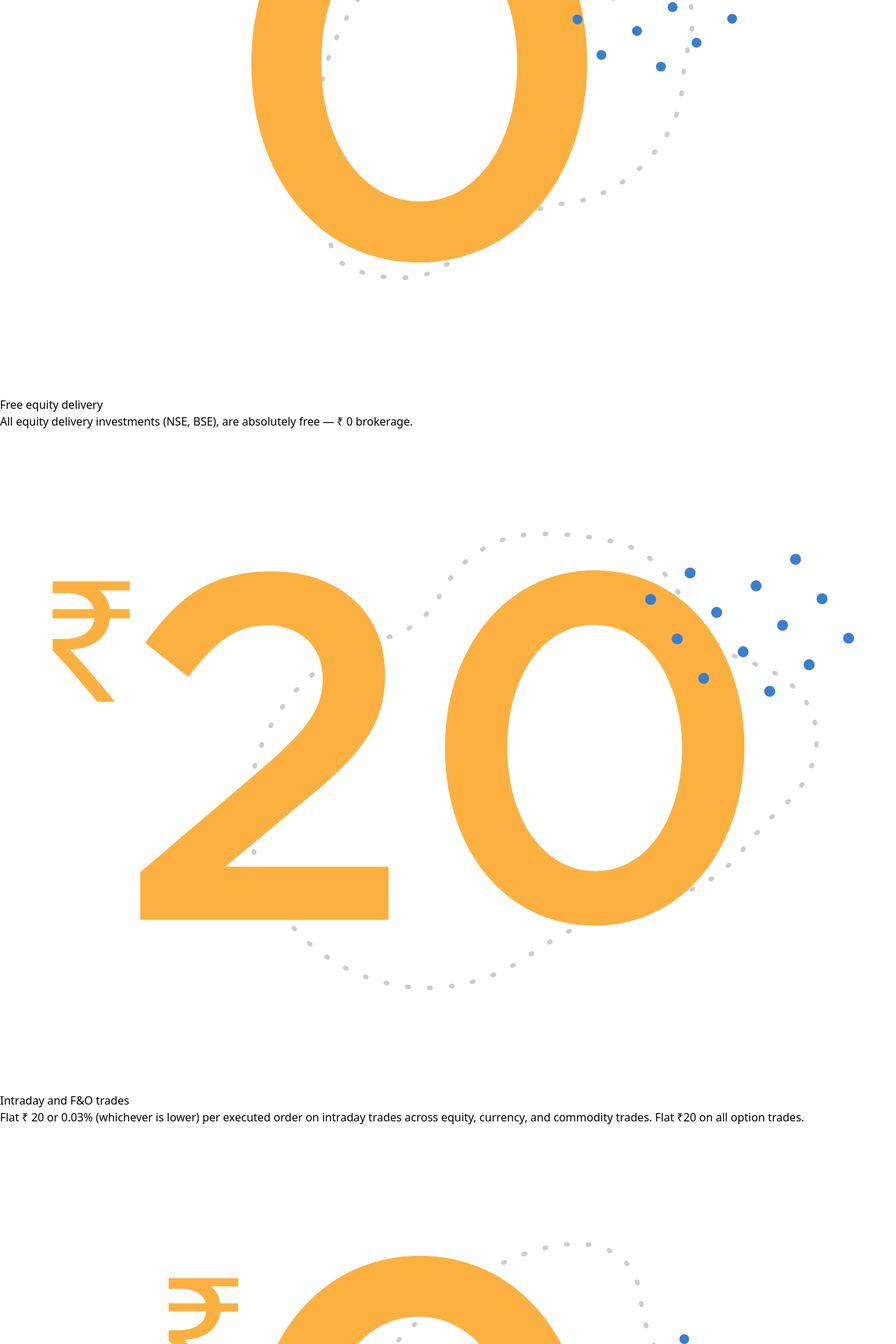
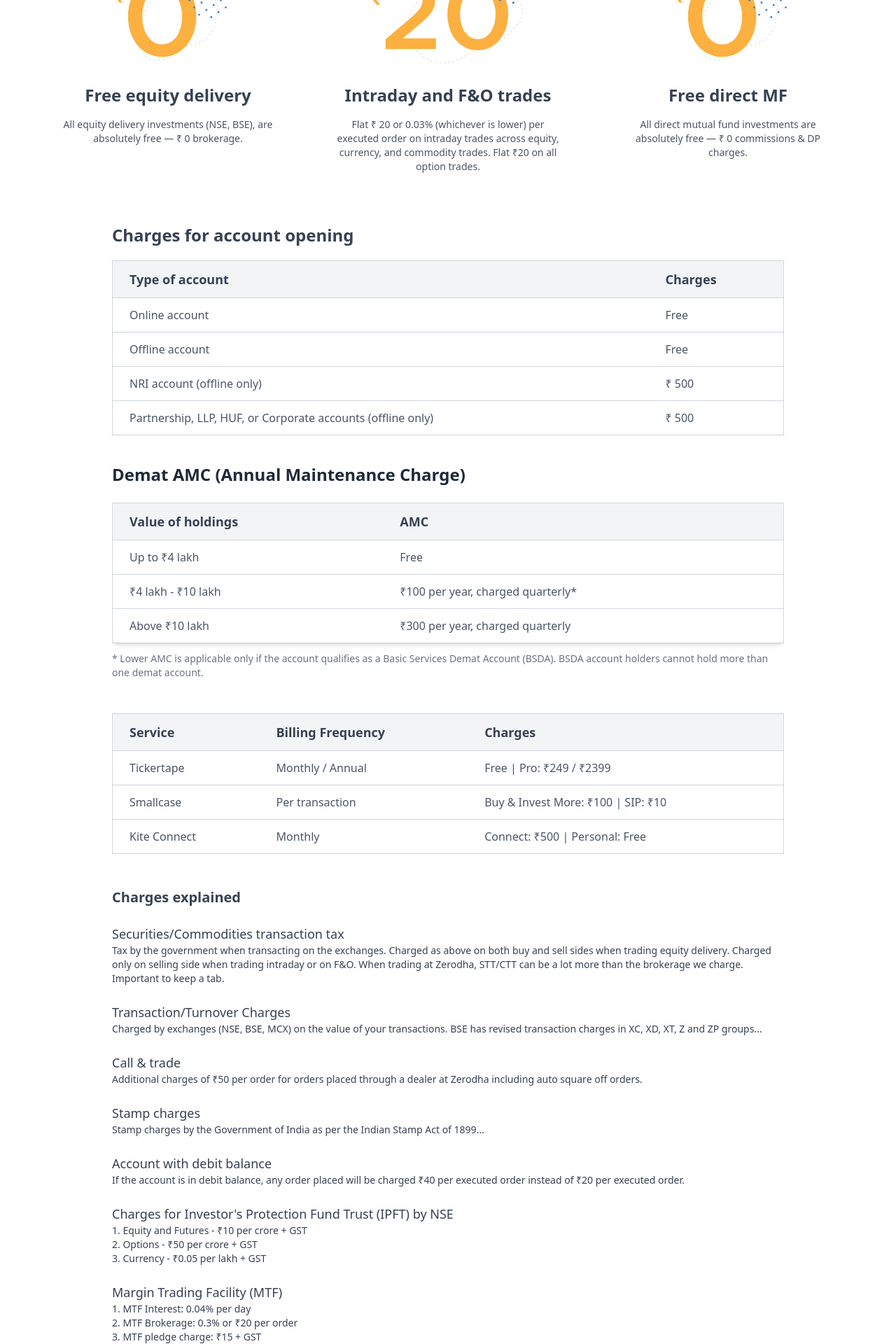
Before and after one commit to Alisayyed04/ZerodhaClone, a React (Vite) app in the folder Frontend/: page /pricing in a window 1280 px wide. Shown: the part 500-2420 px from the top of the page at 70% size. Built offline with nearby package versions, Linux system fonts and the light colour scheme.

Commit message:
completed the pricing page and the about page , just the support page remaining

```diff
--- a/Frontend/src/App.jsx
+++ b/Frontend/src/App.jsx
@@ -1,14 +1,16 @@
-import { Routes, Route } from "react-router-dom";
+
 import Landing from "./pages/Landing"
 import Signup from "./pages/Signup"
 import About from "./pages/About"
 import Products from "./pages/Products"
 import Pricing from "./pages/Pricing"
 import Support from "./pages/Support"
-
+import { BrowserRouter as Router, Routes, Route } from "react-router-dom";
 function App() {
   return (
     <>
+
+
       <Routes>
         <Route path="/" element={<Landing />} />
         <Route path="/signup" element={<Signup />} />
--- /dev/null
+++ b/Frontend/src/components/ScrollToTop.jsx
@@ -0,0 +1,13 @@
+// src/components/ScrollToTop.jsx
+import { useEffect } from "react";
+import { useLocation } from "react-router-dom";
+
+export default function ScrollToTop() {
+    const { pathname } = useLocation();
+
+    useEffect(() => {
+        window.scrollTo(0, 0); // always scroll to top
+    }, [pathname]);
+
+    return null;
+}
--- a/Frontend/src/pages/Pricing.jsx
+++ b/Frontend/src/pages/Pricing.jsx
@@ -5,185 +5,225 @@ import bigzero from "../assets/pricing-eq.svg";
 function Pricing() {
     return <>
         <Navbar />
-        <div>
-            <h1>Charges</h1>
-            <h2>List of all charges and taxes</h2>
+        <div className="mt-20 mb-50 flex justify-center items-center flex-col">
+            <h1 className="header text-3xl font-bold mb-3">Charges</h1>
+            <h2 className="text-gray-400 text-xl ">List of all charges and taxes</h2>
         </div>
 
-        <div>
-            <div><img src={bigzero} alt="zero" /></div>
-            <div>
-                <h1> Free equity delivery</h1>
-                <p>All equity delivery investments (NSE, BSE),
+        <div className="flex justify-center items-start gap-x-20 mb-18">
+            <div className="justify-center items-center flex flex-col text-center ">
+                <img className="h-48" src={bigzero} alt="zero" />
+                <h1 className="header text-2xl font-bold mb-4"> Free equity delivery</h1>
+                <p className="para text-sm font-medium max-w-xs">All equity delivery investments (NSE, BSE),
                     are absolutely free — ₹ 0 brokerage.</p>
             </div>
 
-            <div><img src={bigtwenty} alt="zero" /></div>
-            <div>
-                <h1>Intraday and F&O trades</h1>
-                <p>Flat ₹ 20 or 0.03% (whichever is lower) per executed order on intraday trades across equity, currency, and commodity trades. Flat ₹20 on all option trades.</p>
+            <div className="justify-center items-center flex flex-col text-center ">
+                <img className="h-48" src={bigtwenty} alt="zero" />
+                <h1 className="header text-2xl font-bold mb-4">Intraday and F&O trades</h1>
+                <p className="para text-sm font-medium max-w-xs">Flat ₹ 20 or 0.03% (whichever is lower) per executed order on intraday trades across equity, currency, and commodity trades. Flat ₹20 on all option trades.</p>
             </div>
 
-            <div><img src={bigzero} alt="zero" /></div>
-            <div>
-                <h1> Free direct MF</h1>
-                <p>All direct mutual fund investments are absolutely free — ₹ 0 commissions & DP charges.</p>
+            <div className="justify-center items-center flex flex-col text-center ">
+                <img className="h-48" src={bigzero} alt="zero" />
+                <h1 className="header text-2xl font-bold mb-4"> Free direct MF</h1>
+                <p className="para text-sm font-medium max-w-xs">All direct mutual fund investments are absolutely free — ₹ 0 commissions & DP charges.</p>
             </div>
-        </div>
+
+        </div >
 
         <div>
             {/*need to add a div which works on state*/}
         </div>
 
-        <div>
-            <h2>Charges for account opening</h2>
-            <table border="1" cellpadding="8" cellspacing="0">
-                <thead>
+        <h2 className="header text-2xl font-semibold  mx-40">Charges for account opening</h2>
+
+        <div className="flex mt-5 mb-10 mx-40">
+            <div className="overflow-x-auto w-full">
+                <table className="w-full table-auto border border-gray-300 rounded-lg shadow-md">
+                    {/* Table Head */}
+                    <thead className="bg-gray-100 text-gray-700">
                         <tr>
-                        <th>Type of account</th>
-                        <th>Charges</th>
+                            <th className="px-6 py-3 text-left text-lg font-semibold border-b border-gray-300">
+                                Type of account
+                            </th>
+                            <th className="px-6 py-3 text-left text-lg font-semibold border-b border-gray-300">
+                                Charges
+                            </th>
                         </tr>
                     </thead>
-                <tbody>
-                    <tr>
-                        <td>Online account</td>
-                        <td>Free</td>
+
+                    {/* Table Body */}
+                    <tbody className="text-gray-600">
+                        <tr className="hover:bg-gray-50">
+                            <td className="px-6 py-3 border-b border-gray-300">Online account</td>
+                            <td className="px-6 py-3 border-b border-gray-300">Free</td>
                         </tr>
-                    <tr>
-                        <td>Offline account</td>
-                        <td>Free</td>
+                        <tr className="hover:bg-gray-50">
+                            <td className="px-6 py-3 border-b border-gray-300">Offline account</td>
+                            <td className="px-6 py-3 border-b border-gray-300">Free</td>
                         </tr>
-                    <tr>
-                        <td>NRI account (offline only)</td>
-                        <td>₹ 500</td>
+                        <tr className="hover:bg-gray-50">
+                            <td className="px-6 py-3 border-b border-gray-300">
+                                NRI account (offline only)
+                            </td>
+                            <td className="px-6 py-3 border-b border-gray-300">₹ 500</td>
                         </tr>
-                    <tr>
-                        <td>Partnership, LLP, HUF, or Corporate accounts (offline only)</td>
-                        <td>₹ 500</td>
-                    </tr>
-                </tbody>
-            </table>
-
-        </div>
-
-        <div>
-            <h2>Demat AMC(Annual Maintenance Charge)</h2>
-            <table border="1" cellpadding="8" cellspacing="0">
-                <thead>
-                    <tr>
-                        <th>Value of holidays</th>
-                        <th>AMC</th>
-                    </tr>
-                </thead>
-                <tbody>
-                    <tr>
-                        <td>Up to &#8377;4 lakh</td>
-                        <td>Free</td>
-                    </tr>
-                    <tr>
-                        <td>&#8377;4 lakh - &#8377;10 lakh</td>
-                        <td>&#8377; 100 per year, charged quarterly*</td>
-                    </tr>
-                    <tr>
-                        <td>Above &#8377;10 lakh</td>
-                        <td>&#8377; 300 per year, charged quaterly</td>
-                    </tr>
-                </tbody>
-            </table>
-            <p>* Lower AMC is applicable only if the account qualifies as a Basic Services Demat Account (BSDA). BSDA account holders cannot hold more than one demat account. To learn more about BSDA, click here.</p>
-        </div>
-
-        <div>
-            <table border="1" cellpadding="18" cellspacing="0">
-                <thead>
-                    <tr>
-                        <th>Service</th>
-                        <th>Billing Frequency</th>
-                        <th>Charges</th>
-                    </tr>
-                </thead>
-                <tbody>
-                    <tr>
-                        <td>Tickertape</td>
-                        <td>Montly / Annual</td>
-                        <td>Free: 0 | Pro:249/2399</td>
-
-                    </tr>
-                    <tr>
-                        <td>Smallcase</td>
-                        <td>Per transaction</td>
-                        <td>Buy & Invest More:100 | Sip:10</td>
-
-                    </tr>
-                    <tr>
-                        <td>Kite Connect</td>
-                        <td>Monthly</td>
-                        <td>Connect:500| Personal:Free</td>
+                        <tr className="hover:bg-gray-50">
+                            <td className="px-6 py-3 border-b border-gray-300">
+                                Partnership, LLP, HUF, or Corporate accounts (offline only)
+                            </td>
+                            <td className="px-6 py-3 border-b border-gray-300">₹ 500</td>
                         </tr>
                     </tbody>
                 </table>
             </div>
+        </div>
 
-        <div>
-            <h1>Charges explained</h1>
-            <div>
-                <h3> Securities/Commodities transaction tax</h3>
-                <p>Tax by the government when transacting on the exchanges. Charged as above on both buy and sell sides when trading equity delivery. Charged only on selling side when trading intraday or on F&O.
+        <h2 className="text-2xl font-semibold mx-40 mt-10 mb-6 text-gray-800">
+            Demat AMC (Annual Maintenance Charge)
+        </h2>
 
-                    When trading at Zerodha, STT/CTT can be a lot more than the brokerage we charge. Important to keep a tab.</p>
-                <h3>Transaction/Turnover Charges</h3>
-                <p>
-                    Charged by exchanges (NSE, BSE, MCX) on the value of your transactions.
+        <div className="flex flex-col mb-12 mx-40">
+            <div className="w-full overflow-x-auto">
+                <table className="w-full table-auto border border-gray-300 rounded-lg shadow-md">
+                    <thead className="bg-gray-100 text-gray-700">
+                        <tr>
+                            <th className="px-6 py-3 text-left text-lg font-semibold border-b border-gray-300">
+                                Value of holdings
+                            </th>
+                            <th className="px-6 py-3 text-left text-lg font-semibold border-b border-gray-300">
+                                AMC
+                            </th>
+                        </tr>
+                    </thead>
+                    <tbody className="text-gray-600">
+                        <tr className="hover:bg-gray-50">
+                            <td className="px-6 py-3 border-b border-gray-300">Up to ₹4 lakh</td>
+                            <td className="px-6 py-3 border-b border-gray-300">Free</td>
+                        </tr>
+                        <tr className="hover:bg-gray-50">
+                            <td className="px-6 py-3 border-b border-gray-300">₹4 lakh - ₹10 lakh</td>
+                            <td className="px-6 py-3 border-b border-gray-300">
+                                ₹100 per year, charged quarterly*
+                            </td>
+                        </tr>
+                        <tr className="hover:bg-gray-50">
+                            <td className="px-6 py-3 border-b border-gray-300">Above ₹10 lakh</td>
+                            <td className="px-6 py-3 border-b border-gray-300">
+                                ₹300 per year, charged quarterly
+                            </td>
+                        </tr>
+                    </tbody>
+                </table>
+                <p className="mt-3 text-sm text-gray-500">
+                    * Lower AMC is applicable only if the account qualifies as a Basic Services
+                    Demat Account (BSDA). BSDA account holders cannot hold more than one demat
+                    account.
+                </p>
+            </div>
+        </div>
 
-                    BSE has revised transaction charges in XC, XD, XT, Z and ZP groups to ₹10,000 per crore w.e.f 01.01.2016. (XC and XD groups have been merged into a new group X w.e.f 01.12.2017)
+        {/* Second Table */}
+        <div className="mx-40 mb-12">
+            <div className="overflow-x-auto w-full">
+                <table className="w-full table-auto border border-gray-300 rounded-lg shadow-md">
+                    <thead className="bg-gray-100 text-gray-700">
+                        <tr>
+                            <th className="px-6 py-3 text-left text-lg font-semibold border-b border-gray-300">
+                                Service
+                            </th>
+                            <th className="px-6 py-3 text-left text-lg font-semibold border-b border-gray-300">
+                                Billing Frequency
+                            </th>
+                            <th className="px-6 py-3 text-left text-lg font-semibold border-b border-gray-300">
+                                Charges
+                            </th>
+                        </tr>
+                    </thead>
+                    <tbody className="text-gray-600">
+                        <tr className="hover:bg-gray-50">
+                            <td className="px-6 py-3 border-b border-gray-300">Tickertape</td>
+                            <td className="px-6 py-3 border-b border-gray-300">Monthly / Annual</td>
+                            <td className="px-6 py-3 border-b border-gray-300">Free | Pro: ₹249 / ₹2399</td>
+                        </tr>
+                        <tr className="hover:bg-gray-50">
+                            <td className="px-6 py-3 border-b border-gray-300">Smallcase</td>
+                            <td className="px-6 py-3 border-b border-gray-300">Per transaction</td>
+                            <td className="px-6 py-3 border-b border-gray-300">
+                                Buy & Invest More: ₹100 | SIP: ₹10
+                            </td>
+                        </tr>
+                        <tr className="hover:bg-gray-50">
+                            <td className="px-6 py-3 border-b border-gray-300">Kite Connect</td>
+                            <td className="px-6 py-3 border-b border-gray-300">Monthly</td>
+                            <td className="px-6 py-3 border-b border-gray-300">
+                                Connect: ₹500 | Personal: Free
+                            </td>
+                        </tr>
+                    </tbody>
+                </table>
+            </div>
+        </div>
 
-                    BSE has revised transaction charges in SS and ST groups to ₹1,00,000 per crore of gross turnover.
+        {/* Charges Explained */}
+        <div className="mx-40 mb-12 text-gray-700 leading-relaxed">
+            <h1 className="text-xl font-semibold mb-4">Charges explained</h1>
 
-                    BSE has revised transaction charges for group A, B and other non exclusive scrips (non-exclusive scrips from group E, F, FC, G, GC, W, T) at ₹375 per crore of turnover on flat rate basis w.e.f. December 1, 2022.
-
-                    BSE has revised transaction charges in M, MT, TS and MS groups to ₹275 per crore of gross turnover.
+            <h3 className="text-lg font-medium mt-6">Securities/Commodities transaction tax</h3>
+            <p className="text-sm">
+                Tax by the government when transacting on the exchanges. Charged as above on both
+                buy and sell sides when trading equity delivery. Charged only on selling side when
+                trading intraday or on F&O. When trading at Zerodha, STT/CTT can be a lot more than
+                the brokerage we charge. Important to keep a tab.
             </p>
 
-                <h3>Call & trade</h3>
-                <p>
-                    Additional charges of ₹50 per order for orders placed through a dealer at Zerodha including auto square off orders.
+            <h3 className="text-lg font-medium mt-6">Transaction/Turnover Charges</h3>
+            <p className="text-sm">
+                Charged by exchanges (NSE, BSE, MCX) on the value of your transactions. BSE has
+                revised transaction charges in XC, XD, XT, Z and ZP groups...
             </p>
 
-                <h3>Stamp charges</h3>
-                <p>
-                    Stamp charges by the Government of India as per the Indian Stamp Act of 1899 for transacting in instruments on the stock exchanges and depositories.
+            <h3 className="text-lg font-medium mt-6">Call & trade</h3>
+            <p className="text-sm">
+                Additional charges of ₹50 per order for orders placed through a dealer at Zerodha
+                including auto square off orders.
             </p>
 
-                <h3>Account with debit balance</h3>
-                <p>
-                    If the account is in debit balance, any order placed will be charged ₹40 per executed order instead of ₹20 per executed order.
+            <h3 className="text-lg font-medium mt-6">Stamp charges</h3>
+            <p className="text-sm">
+                Stamp charges by the Government of India as per the Indian Stamp Act of 1899...
             </p>
 
-                <h3>Charges for Investor's Protection Fund Trust (IPFT) by NSE</h3>
-                <ol>
-                    <li>
-                        Equity and Futures - ₹10 per crore + GST of the traded value.
-                    </li>
-                    <li>
-                        Options - ₹50 per crore + GST traded value (premium value).
-                    </li>
-                    <li>
-                        Currency - ₹0.05 per lakh + GST of turnover for Futures and ₹2 per lakh + GST of premium for Options.
-                    </li>
+            <h3 className="text-lg font-medium mt-6">Account with debit balance</h3>
+            <p className="text-sm">
+                If the account is in debit balance, any order placed will be charged ₹40 per executed
+                order instead of ₹20 per executed order.
+            </p>
+
+            <h3 className="text-lg font-medium mt-6">
+                Charges for Investor's Protection Fund Trust (IPFT) by NSE
+            </h3>
+            <ol className="list-decimal list-inside text-sm">
+                <li>Equity and Futures - ₹10 per crore + GST</li>
+                <li>Options - ₹50 per crore + GST</li>
+                <li>Currency - ₹0.05 per lakh + GST</li>
             </ol>
 
-                <h3>Margin Trading Facility (MTF)</h3>
-                <ol>
-                    <li>MTF Interest: 0.04% per day (₹40 per lakh) on the funded amount. The interest is applied from T+1 day until the day MTF stocks are sold.</li>
-                    <li>MTF Brokerage: 0.3% or Rs. 20/executed order, whichever is lower.</li>
-                    <li>MTF pledge charge: ₹15 + GST per pledge and unpledge request per ISIN</li>
+            <h3 className="text-lg font-medium mt-6">Margin Trading Facility (MTF)</h3>
+            <ol className="list-decimal list-inside text-sm">
+                <li>MTF Interest: 0.04% per day</li>
+                <li>MTF Brokerage: 0.3% or ₹20 per order</li>
+                <li>MTF pledge charge: ₹15 + GST</li>
+            </ol>
 
-                </ol>
+            <h3 className="text-lg font-medium mt-6">Disclaimer</h3>
+            <p className="text-sm">
+                For Delivery based trades, a minimum of ₹0.01 will be charged per contract note...
+                Brokerage is also charged on expired, exercised, and assigned options contracts...
+            </p>
         </div>
 
-            <h3>Disclaimer</h3>
-            <p>For Delivery based trades, a minimum of ₹0.01 will be charged per contract note. Clients who opt to receive physical contract notes will be charged ₹20 per contract note plus courier charges. Brokerage will not exceed the rates specified by SEBI and the exchanges. All statutory and regulatory charges will be levied at actuals. Brokerage is also charged on expired, exercised, and assigned options contracts. Free investments are available only for our retail individual clients. Companies, Partnerships, Trusts, and HUFs need to pay 0.1% or ₹20 (whichever is less) as delivery brokerage. A brokerage of 0.25% of the contract value will be charged for contracts where physical delivery happens. For netted off positions in physically settled contracts, a brokerage of 0.1% will be charged.</p>
-        </div>
         <Footer />
     </>
 }
--- a/Frontend/src/pages/Products.jsx
+++ b/Frontend/src/pages/Products.jsx
@@ -18,7 +18,7 @@ function Products() {
     return <>
         <Navbar />
 
-        <div className="flex justify-center items-center flex-col py-26 border-[1px] border-gray-300 bg-gray-50">
+        <div className="flex justify-center items-center flex-col py-26 border-[1px] border-gray-100 ">
             <h1 className="header text-3xl font-bold ">Zerodha Products</h1>
             <h3 className="para font-medium text-xl mt-4">Sleek, Modern, and Intuitive trading platforms</h3>
             <p className="para text-lg mt-5">Check out our <Link className="link" to="#"> investment offerings &#8594;</Link></p>
```
Also changed, not shown: Frontend/src/pages/About.jsx (+32 -31 lines), Frontend/src/assets/founder.jpg (added). Lines whose indentation alone changed are shown as unchanged.
